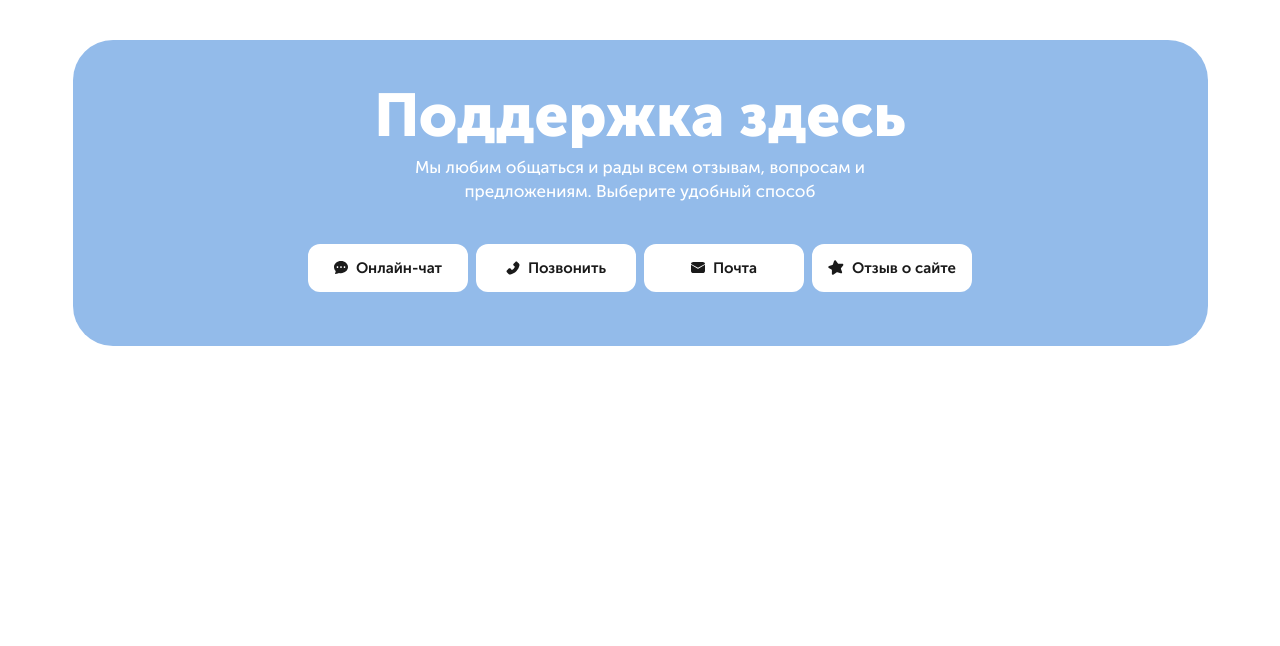
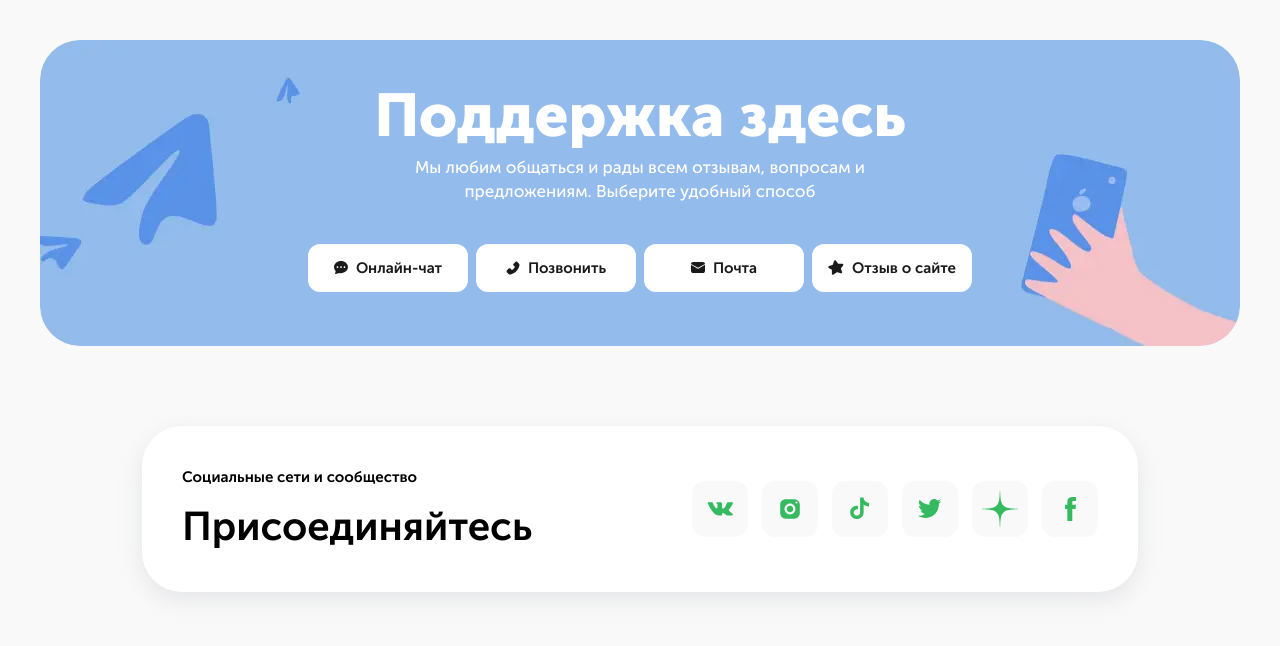
Before and after one commit to MatkovskyA/AmetonTest, a plain HTML site: page index.html in a window 1280 px wide. Drawn offline with Linux system fonts and the light colour scheme.

Commit message:
section social сделана

```diff
--- a/index.html
+++ b/index.html
@@ -28,6 +28,26 @@
                 </div>
             </div>
         </section>
+        <section class="social">
+            <div class="container">
+                <div class="content-wrapper">
+                    <div class="content-inner">
+                        <div class="content-inner__text">
+                            <h4>Социальные сети и сообщество</h4>
+                            <h2>Присоединяйтесь</h2>
+                        </div>
+                        <div class="content-inner__links">
+                            <a href="#!" class="social-links"><img src="./resourses/vkicon.svg" alt="icon"></a>
+                            <a href="#!" class="social-links"><img src="./resourses/insta.svg" alt="icon"></a>
+                            <a href="#!" class="social-links"><img src="./resourses/Vector.svg" alt="icon"></a>
+                            <a href="#!" class="social-links"><img src="./resourses/twit.svg" alt="icon"></a>
+                            <a href="#!" class="social-links"><img src="./resourses/SocStar.svg" alt="icon"></a>
+                            <a href="#!" class="social-links"><img src="./resourses/fb.svg" alt="icon"></a>
+                        </div>
+                    </div>
+                </div>
+            </div>
+        </section>
     </main>
 
     <script src="main.js"></script>
--- a/scss/components/_reset.scss
+++ b/scss/components/_reset.scss
@@ -37,9 +37,3 @@ img {
 a {
   text-decoration: none;
 }
-
-a:hover {
-  scale: 1.03;
-  opacity: 0.9;
-  cursor: pointer;
-}
--- a/scss/components/_social.scss
+++ b/scss/components/_social.scss
@@ -0,0 +1,31 @@
+.content-wrapper {
+  max-width: 996px;
+  margin: 0 auto;
+  padding: 42px 40px;
+  background-color: $WhiteColor;
+  border-radius: 40px;
+  box-shadow: rgba(149, 157, 165, 0.2) 0px 8px 24px;
+}
+.content-inner {
+  display: flex;
+  align-items: center;
+  justify-content: space-between;
+}
+.content-inner__text {
+  display: flex;
+  flex-direction: column;
+  gap: 16px;
+}
+.content-inner__links {
+  display: flex;
+  gap: 14px;
+}
+.social-links {
+  display: flex;
+  align-items: center;
+  justify-content: center;
+  width: 56px;
+  height: 56px;
+  background: $GrayColor;
+  border-radius: 13px;
+}
--- a/scss/components/_support.scss
+++ b/scss/components/_support.scss
@@ -1,17 +1,38 @@
-.support {
-}
-.container {
-}
 .support-wrapper {
   padding: 40px 15px 54px;
-  position: relative;
-  background-color: $BlueColor;
+  background-image: url(../../resourses/bg.webp);
+  background-repeat: no-repeat;
+  background-size: cover;
+  background-position: center;
   display: flex;
   flex-direction: column;
   align-items: center;
   justify-content: center;
   border-radius: 40px;
 }
+
+//Код ниже позволяет вставить элементы декора секции через псевдоэлементы, но при адаптиве их сразу нужно было бы убрать
+// .support-wrapper::after {
+//   content: "";
+//   position: absolute;
+//   left: 0;
+//   top: 37px;
+//   width: 274px;
+//   height: 195px;
+//   background-image: url(../../resourses/tg.svg);
+//   background-repeat: no-repeat;
+// }
+// .support-wrapper::before {
+//   content: "";
+//   position: absolute;
+//   right: 0;
+//   bottom: -9px;
+//   width: 274px;
+//   height: 235px;
+//   background-image: url(../../resourses/handPhone.svg);
+//   background-repeat: no-repeat;
+// }
+
 .support-title {
   margin-bottom: 4px;
 }
--- a/scss/components/_variables.scss
+++ b/scss/components/_variables.scss
@@ -1,3 +1,4 @@
 $BlueColor: #93bbea;
 $WhiteColor: #ffffff;
 $BlackColor: #1a1a1a;
+$GrayColor: #f9f9f9;
--- a/scss/style.scss
+++ b/scss/style.scss
@@ -40,6 +40,32 @@ p {
 
 .container {
   max-width: 1215px;
-  padding: 40px;
   margin: 0 auto;
 }
+
+a:hover {
+  scale: 1.03;
+  opacity: 0.9;
+  cursor: pointer;
+}
+
+section {
+  margin-bottom: 80px;
+}
+
+main {
+  padding: 40px;
+  background-color: $GrayColor;
+}
+
+h4 {
+  font-family: "MuseoSans700";
+  font-size: 15px;
+  line-height: 120%;
+}
+
+h2 {
+  font-family: "MuseoSans700";
+  font-size: 40px;
+  line-height: 120%;
+}
```
Also changed, not shown: css/style.css, resourses/bg.webp (added), 1 other file.
